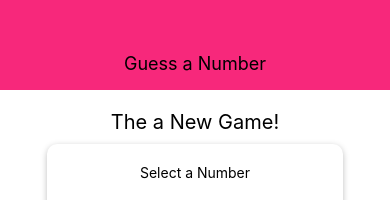
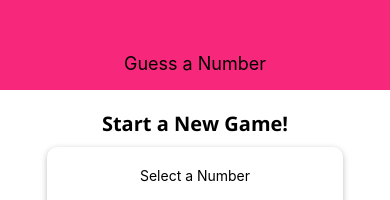
Before and after one commit to maxxxymum/learning-react-native, a React Native app: screen / in a window 390 px wide. Shown: the top 200 px of the page. Built offline with nearby package versions, Linux system fonts and the light colour scheme.

Commit message:
feat: Add custom fonts

```diff
--- a/App.tsx
+++ b/App.tsx
@@ -1,14 +1,34 @@
 import React, { useState } from "react";
 import { StyleSheet, View } from "react-native";
+import * as Font from "expo-font";
+import { AppLoading } from "expo";
 
 import Header from "./components/Header";
 import StartGameScreen from "./screens/StartGame";
 import GameScreen from "./screens/Game";
 import GameOverScreen from "./screens/GameOver";
 
+function fetchFonts() {
+  return Font.loadAsync({
+    "open-sans": require("./assets/fonts/OpenSans-Regular.ttf"),
+    "open-sans-bold": require("./assets/fonts/OpenSans-Bold.ttf"),
+  });
+}
+
 export default function App() {
   const [userNumber, setUserNumber] = useState<number | null>();
   const [guessRounds, setGuessRounds] = useState(0);
+  const [dataLoaded, setDataLoaded] = useState(false);
+
+  if (!dataLoaded) {
+    return (
+      <AppLoading
+        startAsync={fetchFonts}
+        onFinish={() => setDataLoaded(true)}
+        onError={(error) => console.error(error)}
+      />
+    );
+  }
 
   function configureNewGame() {
     setGuessRounds(0);
--- a/screens/StartGame.tsx
+++ b/screens/StartGame.tsx
@@ -73,7 +73,7 @@ function StartGame({ onStartGame } : StartGameProps) {
       }}
     >
       <View style={styles.screen}>
-        <Text style={styles.title}>The a New Game!</Text>
+        <Text style={styles.title}>Start a New Game!</Text>
 
         <Card style={styles.inputContainer}>
           <Text>Select a Number</Text>
@@ -132,6 +132,7 @@ const styles = StyleSheet.create<Styles>({
   title: {
     fontSize: 20,
     marginVertical: 10,
+    fontFamily: "open-sans-bold"
   },
   inputContainer: {
     width: 300,
```
Also changed, not shown: assets/fonts/OpenSans-Bold.ttf (added), assets/fonts/OpenSans-Regular.ttf (added).
